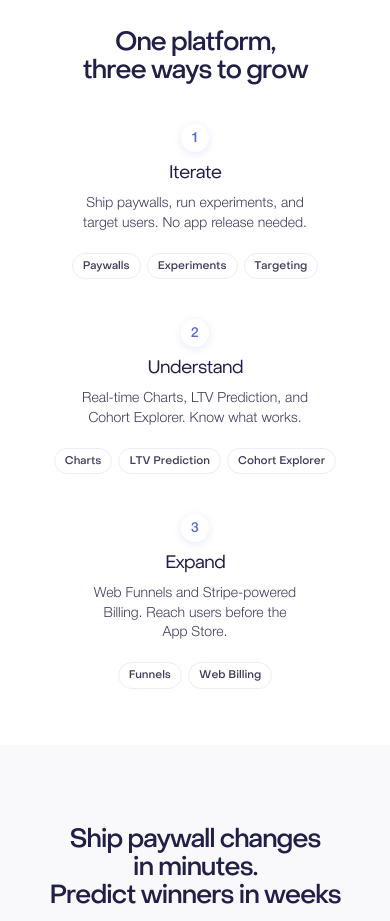
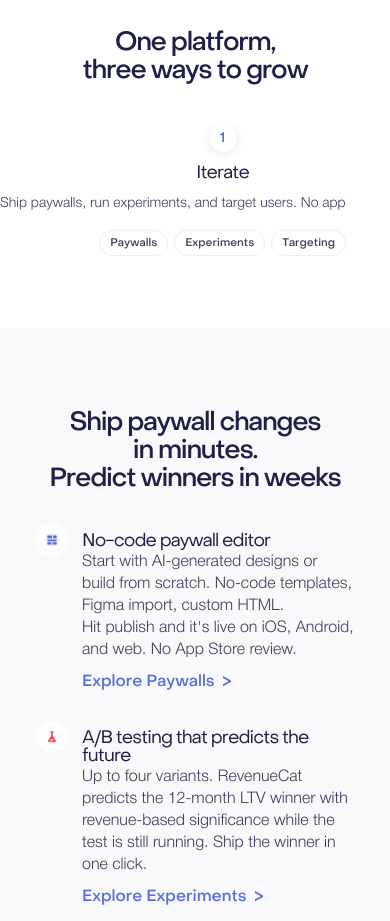
Before and after one commit to polina-reea/rc-for-product, a Next.js app: page /v1 in a window 390 px wide. Shown: the part 1380-2301 px from the top of the page. Built offline with nearby package versions, Linux system fonts and the light colour scheme; grey boxes are pictures that could not be loaded.

Commit message:
Horizontal scroll for pillars on mobile with snap
Co-Authored-By: Claude Opus 4.6 (1M context) <noreply@anthropic.com>

```diff
--- a/src/components/Pillars.tsx
+++ b/src/components/Pillars.tsx
@@ -32,9 +32,9 @@ export function Pillars() {
           </h2>
         </header>
 
-        <ul className="relative grid w-full grid-cols-3 gap-16 max-lg:gap-10 max-md:grid-cols-1 max-md:gap-10 before:absolute before:top-4 before:left-[16.67%] before:h-px before:w-[66.67%] before:border-t-[3px] before:border-dotted before:border-primary/15 max-md:before:hidden">
+        <ul className="relative grid w-full grid-cols-3 gap-16 max-lg:gap-10 before:absolute before:top-4 before:left-[16.67%] before:h-px before:w-[66.67%] before:border-t-[3px] before:border-dotted before:border-primary/15 max-md:flex max-md:overflow-x-auto max-md:snap-x max-md:snap-mandatory max-md:gap-4 max-md:-mx-5 max-md:px-5 max-md:pb-4 max-md:before:hidden max-md:grid-cols-none">
           {pillars.map((pillar) => (
-            <li key={pillar.title} className="relative flex flex-col items-center gap-7 text-center max-md:gap-5">
+            <li key={pillar.title} className="relative flex flex-col items-center gap-7 text-center max-md:gap-4 max-md:min-w-[260px] max-md:snap-center max-md:shrink-0">
               <div className="flex flex-col items-center gap-3">
                 <div className={`flex size-8 items-center justify-center rounded-full bg-white max-md:size-7 ${pillar.color}`} style={{ boxShadow: "0 2px 8px rgba(87,108,219,0.15)" }}>
                   <span className="mt-0.5 text-base leading-none font-medium max-md:text-sm">{pillar.number}</span>
@@ -42,7 +42,7 @@ export function Pillars() {
                 <h3 className="font-object text-2xl leading-none tracking-tighter text-primary max-lg:text-xl max-md:text-lg">
                   {pillar.title}
                 </h3>
-                <p className="text-base leading-snug font-light text-gray-800 max-lg:text-sm max-md:max-w-[240px] max-md:mx-auto">
+                <p className="text-base leading-snug font-light text-gray-800 max-lg:text-sm">
                   {pillar.description}
                 </p>
               </div>
```
